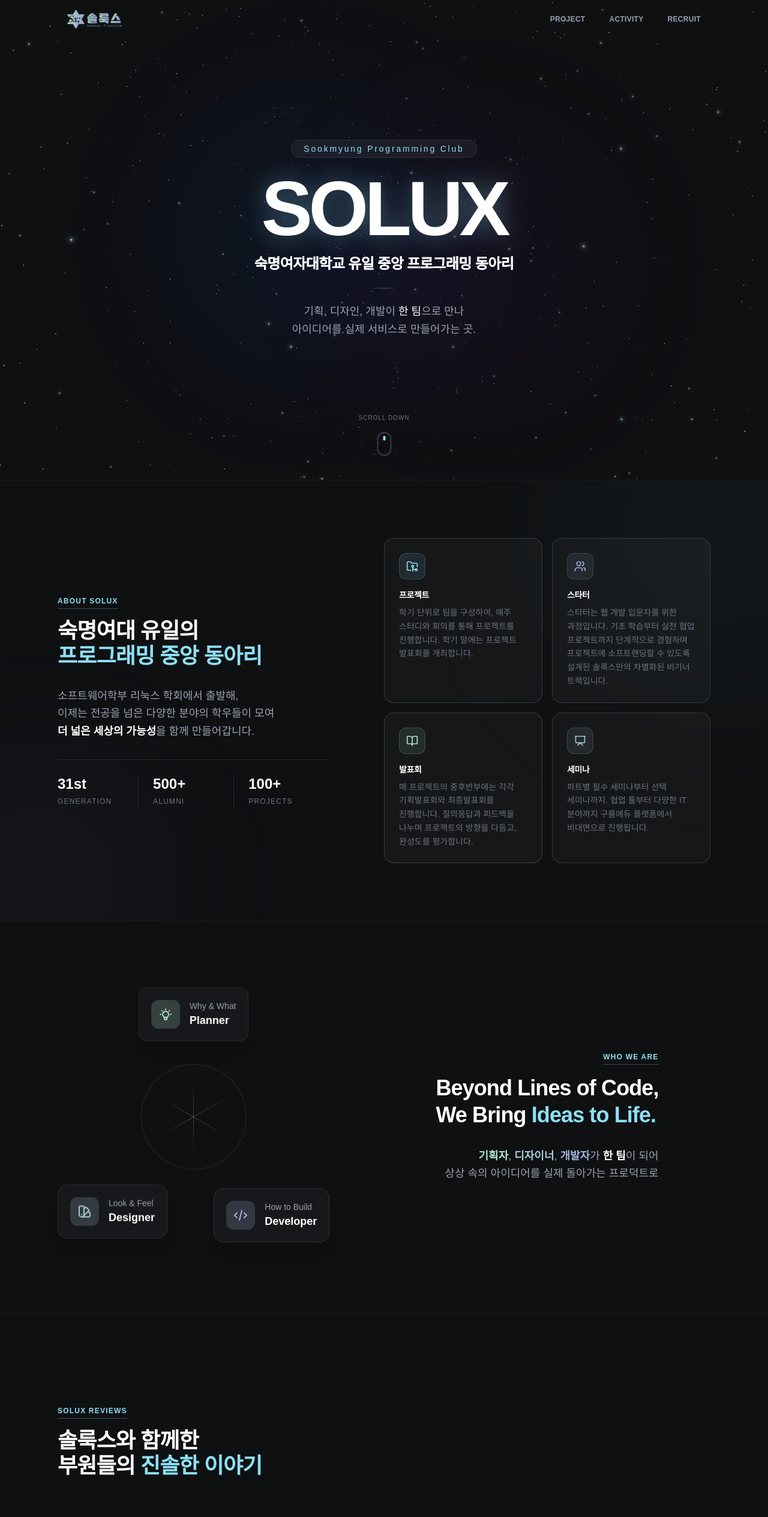
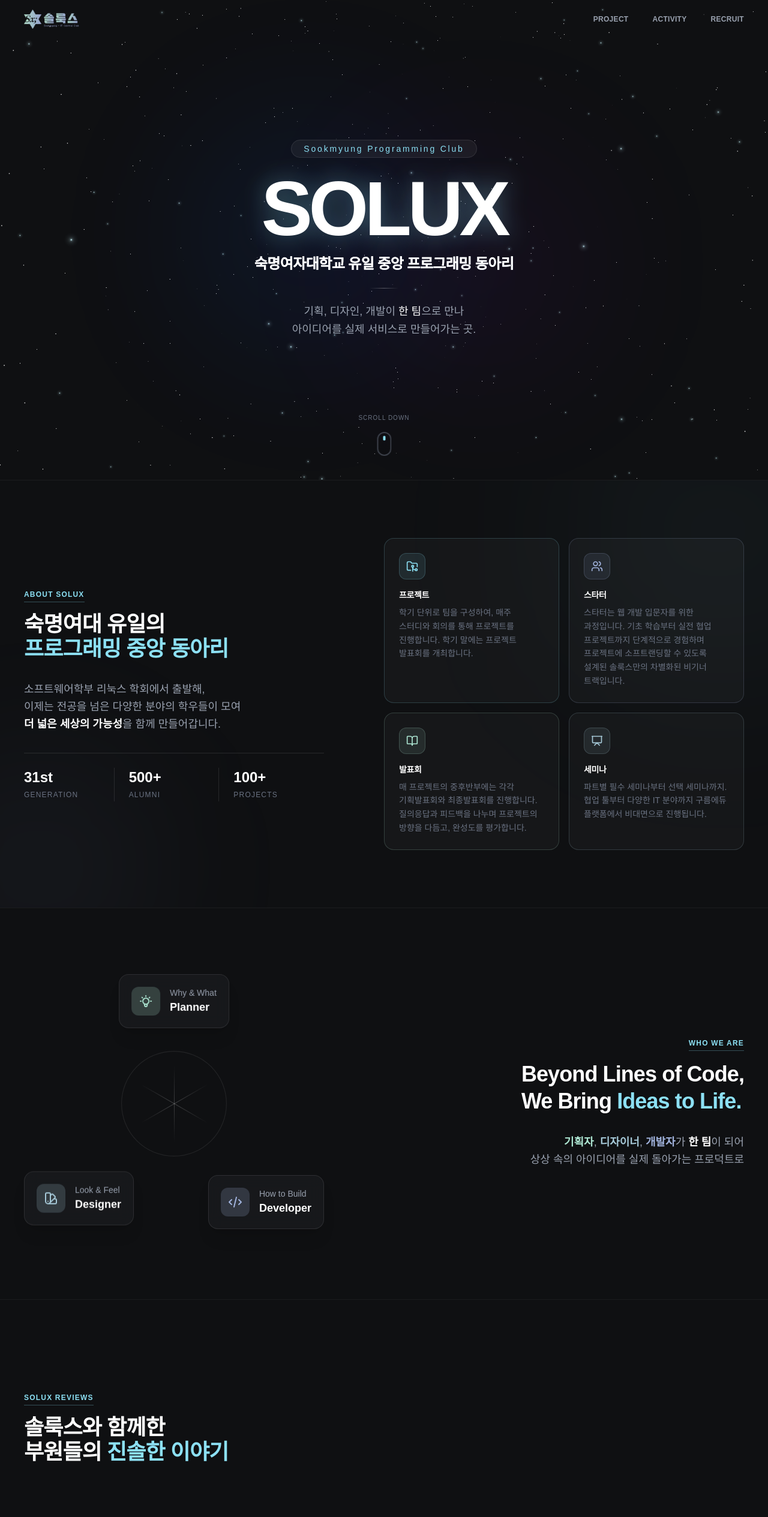
Before and after one commit to sm-solux/smsolux-next, a Next.js app: page / in a window 1280 px wide. Shown: the top 2529 px of the page at 60% size. Built offline with nearby package versions, Linux system fonts and the light colour scheme.

Commit message:
refactor: 여백 수정

```diff
--- a/src/app/activity/ActivitiesClient.tsx
+++ b/src/app/activity/ActivitiesClient.tsx
@@ -31,7 +31,7 @@
 export default function ActivitiesClient({ initialActivities }: ActivitiesClientProps) {
     return (
         <main className="min-h-screen bg-[#0F1012] text-white selection:bg-[#8CE0F4]/30 overflow-x-hidden">
-            <div className="relative z-10 container mx-auto px-6 md:px-12 pt-32 pb-20 max-w-6xl">
+            <div className="relative z-10 container mx-auto px-6 md:px-10 pt-32 pb-20 max-w-7xl">
                 <div className="mb-24 space-y-6 text-center md:text-left">
                     <motion.h1
                         initial={{ opacity: 0, y: 20 }}
--- a/src/app/project/ProjectsClient.tsx
+++ b/src/app/project/ProjectsClient.tsx
@@ -13,7 +13,7 @@
 export default function ProjectsClient({ initialArchives }: ProjectsClientProps) {
     return (
         <main className="min-h-screen bg-[#0F1012] text-white selection:bg-[#8CE0F4]/30 overflow-x-hidden">
-            <div className="relative z-10 container mx-auto px-6 md:px-12 pt-32 pb-20 max-w-6xl">
+            <div className="relative z-10 container mx-auto px-6 md:px-10 pt-32 pb-20 max-w-7xl">
                 <div className="mb-24 space-y-6 text-center md:text-left">
                     <motion.h1
                         initial={{ opacity: 0, y: 20 }}
--- a/src/app/recruit/RecruitClient.tsx
+++ b/src/app/recruit/RecruitClient.tsx
@@ -22,7 +22,7 @@
 
     return (
         <main className="min-h-screen bg-[#0F1012] text-white selection:bg-[#8CE0F4]/30 overflow-x-hidden">
-            <div className="relative z-10 container mx-auto px-6 md:px-12 pt-32 pb-10 max-w-6xl">
+            <div className="relative z-10 container mx-auto px-6 md:px-10 pt-32 pb-10 max-w-7xl">
                 <div className="mb-24 space-y-6 text-center md:text-left">
                     <motion.h1
                         initial={{ opacity: 0, y: 20 }}
--- a/src/components/home/About.tsx
+++ b/src/components/home/About.tsx
@@ -36,7 +36,7 @@
 export default function About({ className }: { className?: string }) {
     return (
         <section className={`relative w-full py-24 bg-[#0F1012] border-t border-white/5 overflow-hidden ${className}`}>
-            <div className="container mx-auto px-6 md:px-8 xl:px-24 h-full flex flex-col justify-center relative z-10">
+            <div className="container mx-auto max-w-7xl px-6 md:px-10 h-full flex flex-col justify-center relative z-10">
                 <div className="hidden xl:flex flex-row gap-16 items-center justify-between">
                     <div className="w-5/12 relative h-[460px] flex flex-col items-center justify-center">
                         <div className="absolute inset-0 flex items-center justify-center">
@@ -93,7 +93,7 @@
                         </motion.div>
                     </div>
 
-                    <div className="w-6/12 space-y-8 flex items-center justify-center">
+                    <div className="w-6/12 space-y-8 flex items-center justify-end">
                         <TextContent />
                     </div>
                 </div>
--- a/src/components/home/Hero.tsx
+++ b/src/components/home/Hero.tsx
@@ -51,7 +51,7 @@
                 className="absolute bottom-1/4 right-1/4 w-80 h-80 bg-purple-600/10 rounded-full blur-[100px] pointer-events-none"
             />
 
-            <div className="relative z-10 container mx-auto px-4 flex flex-col items-center text-center">
+            <div className="relative z-10 container mx-auto max-w-7xl px-6 md:px-10 flex flex-col items-center text-center">
                 <motion.div
                     initial={{ opacity: 0, y: -20 }}
                     animate={{ opacity: 1, y: 0 }}
--- a/src/components/home/Introduce.tsx
+++ b/src/components/home/Introduce.tsx
@@ -10,7 +10,7 @@
             <div className="absolute top-0 right-0 w-[500px] h-[500px] bg-[#8CE0F4]/5 rounded-full blur-[140px] -translate-y-1/3 translate-x-1/3 pointer-events-none" />
             <div className="absolute bottom-0 left-0 w-[400px] h-[400px] bg-[#a1b3dd]/5 rounded-full blur-[120px] translate-y-1/3 -translate-x-1/3 pointer-events-none" />
 
-            <div className="container mx-auto px-6 md:px-24 relative z-10">
+            <div className="container mx-auto max-w-7xl px-6 md:px-10 relative z-10">
                 <div className="flex flex-col lg:flex-row gap-16 lg:gap-20 items-start lg:items-center justify-between">
                     <motion.div
                         initial={{ opacity: 0, y: 24 }}
--- a/src/components/home/JoinUs.tsx
+++ b/src/components/home/JoinUs.tsx
@@ -7,7 +7,7 @@
 export default function JoinUs({ className }: { className?: string }) {
     return (
         <section className={`relative w-full py-20 bg-[#0F1012] border-t border-white/5 overflow-hidden flex items-center justify-center ${className}`}>
-            <div className="container mx-auto px-6 relative z-10 text-center">
+            <div className="container mx-auto max-w-7xl px-6 md:px-10 relative z-10 text-center">
                 <motion.h2
                     initial={{ opacity: 0, y: 20 }}
                     whileInView={{ opacity: 1, y: 0 }}
--- a/src/components/home/Review.tsx
+++ b/src/components/home/Review.tsx
@@ -10,7 +10,7 @@
 
     return (
         <section className={`relative w-full min-h-screen py-24 bg-[#0F1012] border-t border-white/5 overflow-hidden flex flex-col justify-center ${className}`}>
-            <div className="container mx-auto px-6 md:px-12 xl:px-24 relative z-10 mb-12 flex-shrink-0">
+            <div className="container mx-auto max-w-7xl px-6 md:px-10 relative z-10 mb-12 flex-shrink-0">
                 <motion.div
                     initial={{ opacity: 0, y: 20 }}
                     whileInView={{ opacity: 1, y: 0 }}
--- a/src/components/layout/Header.tsx
+++ b/src/components/layout/Header.tsx
@@ -33,7 +33,7 @@
                 : "bg-transparent py-4"
                 }`}
         >
-            <div className="container mx-auto max-w-6xl px-6 md:px-12 flex items-center justify-between flex-nowrap h-full">
+            <div className="container mx-auto max-w-7xl px-6 md:px-10 flex items-center justify-between flex-nowrap h-full">
                 <Link href="/" className="group flex items-center gap-2 shrink-0">
                     <img
                         src="/logo.png"
```
